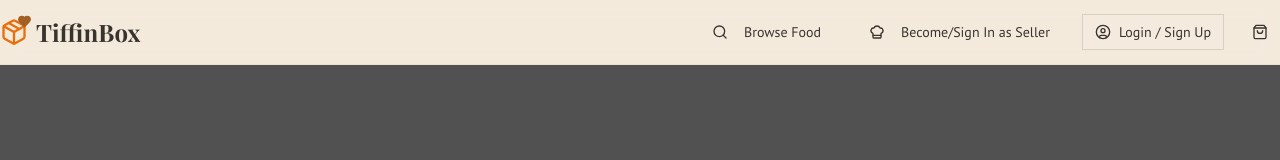
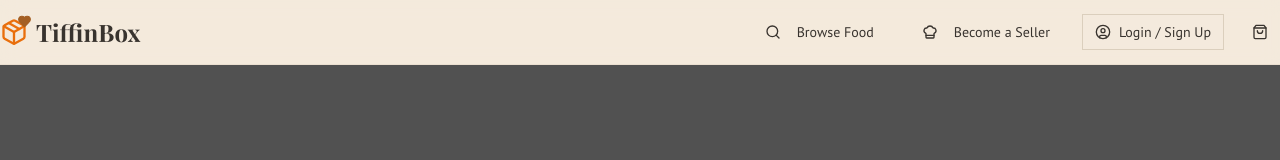
Before and after one commit to Appster-Capstone-Project/FrontEnd, a Next.js app: page / in a window 1280 px wide. Shown: the top 160 px of the page. Built offline with nearby package versions, Linux system fonts and the light colour scheme.

Commit message:
especillay on selelr sign and suser signj in page, there is url showing

```diff
--- a/src/app/auth/signin/page.tsx
+++ b/src/app/auth/signin/page.tsx
@@ -131,7 +131,6 @@ function SignInCard() {
             {isLoading ? "Signing In..." : "Sign In"}
           </Button>
           <div className="w-full text-center text-sm text-muted-foreground">
-            <p>
               {signupHint}
               <Link
                 href={signupLink}
@@ -139,7 +138,6 @@ function SignInCard() {
               >
                 {signupActionText}
               </Link>
-            </p>
           </div>
         </CardFooter>
       </Card>
--- a/src/components/shared/Header.tsx
+++ b/src/components/shared/Header.tsx
@@ -188,7 +188,7 @@ const Header = () => {
               <Button variant="ghost" asChild>
                 <Link href="/auth/signin?type=seller">
                   <ChefHat className="h-4 w-4 md:mr-2" />
-                  <span className="hidden md:inline">Become/Sign In as Seller</span>
+                  <span className="hidden md:inline">Become a Seller</span>
                 </Link>
               </Button>
               <Button variant="outline" size="sm" asChild>
```
